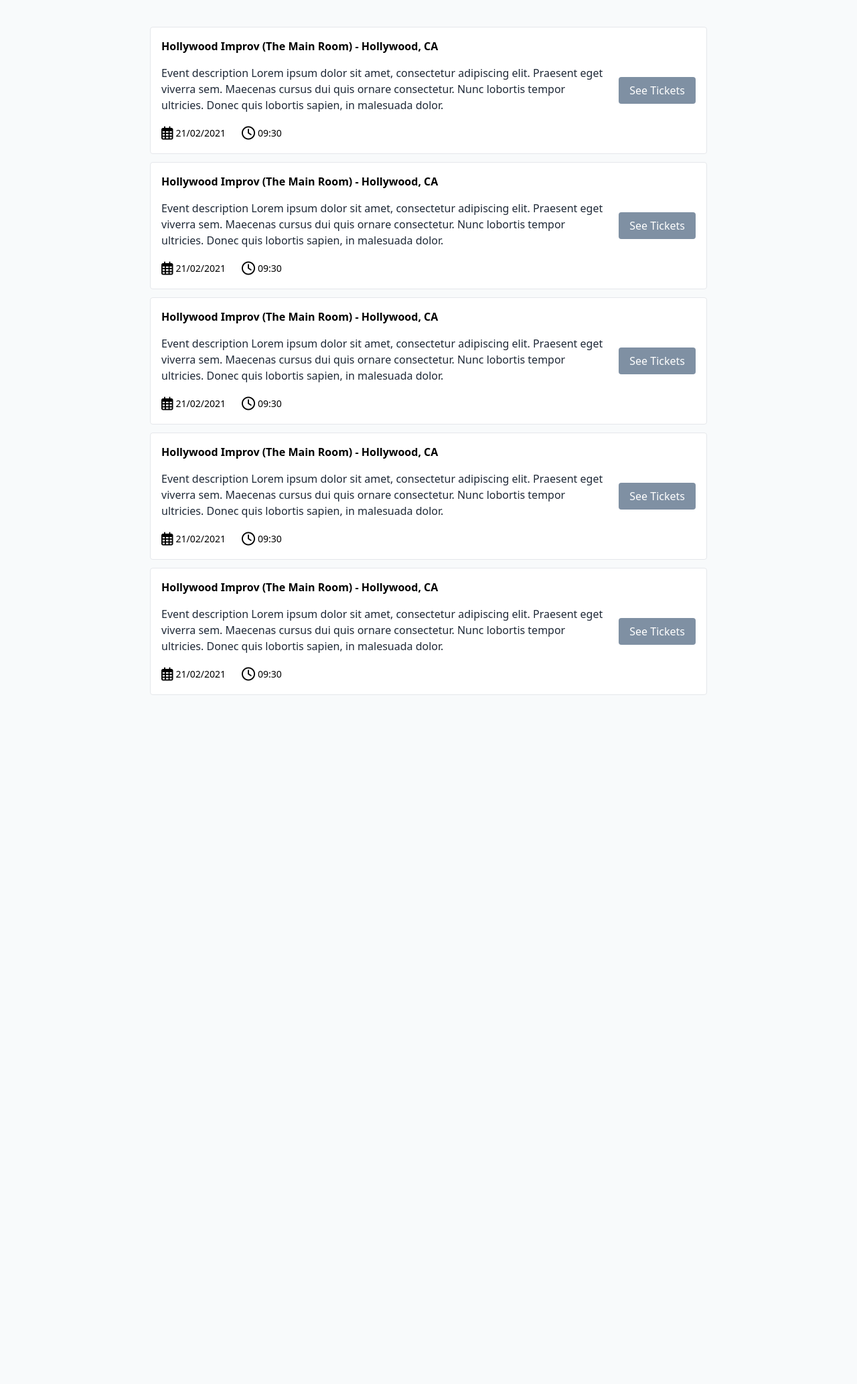
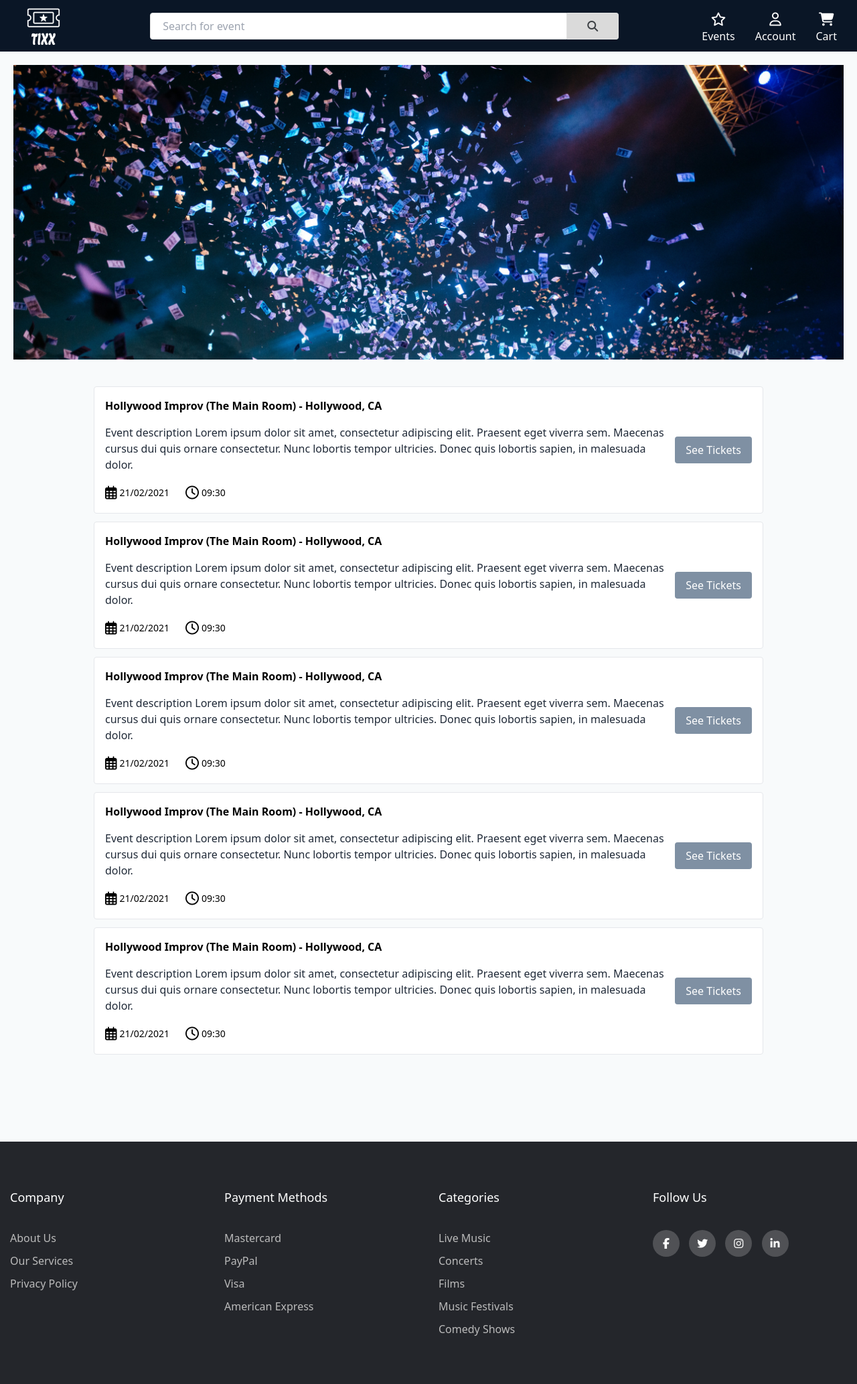
Before and after one commit to Middlesex-University-Mauritius/E-commerce-Website, a PHP site: page /home/index.php in a window 1280 px wide. Shown: the whole page at 67% size. Before the commit the page ends 1038 px from the top, so only its background shows below. Run offline with PHP 8.4, Linux system fonts and the light colour scheme; style sheets or scripts are compiled from the project's sources; some libraries are stand-ins or nearby versions.

Commit message:
chore: merge navbar, footer and banner

```diff
--- a/index.php
+++ b/home/index.php
@@ -8,19 +8,33 @@
   <script src="https://cdn.tailwindcss.com"></script>
   <script src="https://kit.fontawesome.com/f2f51db1ed.js" crossorigin="anonymous"></script>
   <script src="https://cdn.jsdelivr.net/npm/axios/dist/axios.min.js"></script>
-  <link rel="stylesheet" href="styles.css">
+  <link rel="stylesheet" href="../styles.css">
 
   <title>Document</title>
 </head>
 
-<body class="mx-56">
-  <div id="events" class="py-10 space-y-3">
+<body>
+  <?php
+    include_once "../includes/navbar.php";
+    navbar();
+  ?>
+
+  <div id="banner"></div>
+
+  <div class="wrapper">
+    <div id="events" class="py-10 space-y-3">
+    </div>
   </div>
+
+  <?php
+    include_once "../includes/footer.php";
+    footer();
+  ?>
 
   <script type="module">
     import {
       Event
-    } from "./includes/js/view/event.view.js"
+    } from "../includes/js/view/event.view.js"
     const events = document.getElementById("events");
 
     window.onload = async function() {
--- /dev/null
+++ b/includes/footer.php
@@ -0,0 +1,48 @@
+<?php
+
+function footer() {
+  echo <<<DEV
+    <footer class="footer">
+        <div class="container">
+            <div class="row">
+                <div class="footer-col">
+                    <h4>Company</h4>
+                    <ul>
+                        <li><a href="#">About Us</a></li>
+                        <li><a href="#">Our Services</a></li>
+                        <li><a href="#">Privacy Policy</a></li>
+                    </ul>
+                </div>
+                <div class="footer-col">
+                    <h4>Payment Methods</h4>
+                    <ul>
+                        <li><a href="#">Mastercard</a></li>
+                        <li><a href="#">PayPal</a></li>
+                        <li><a href="#">Visa</a></li>
+                        <li><a href="#">American Express</a></li>
+                    </ul>
+                </div>
+                <div class="footer-col">
+                    <h4>Categories</h4>
+                    <ul>
+                        <li><a href="#">Live Music</a></li>
+                        <li><a href="#">Concerts</a></li>
+                        <li><a href="#">Films</a></li>
+                        <li><a href="#">Music Festivals</a></li>
+                        <li><a href="#">Comedy shows</a></li>
+                    </ul>
+                </div>
+                <div class="footer-col">
+                    <h4>Follow Us</h4>
+                    <div class="social-links">
+                        <a href="#"><i class="fab fa-facebook-f"></i></a>
+                        <a href="#"><i class="fab fa-twitter"></i></a>
+                        <a href="#"><i class="fab fa-instagram"></i></a>
+                        <a href="#"><i class="fab fa-linkedin-in"></i></a>
+                    </div>
+                </div>
+            </div>
+        </div>
+    </footer>
+  DEV;
+}
--- /dev/null
+++ b/includes/navbar.php
@@ -0,0 +1,37 @@
+<?php
+
+function navbar() {
+  echo <<<DEV
+  <div class="nav">
+    <div class="logo">
+      <a href="/web/home/index.php"><img src="../includes/img/logo.png" alt="Tixx logo"></a>
+    </div>
+
+    <div class="search-box">
+      <input class="search-text" type="text" name="search-text" placeholder="Search for event">
+      <button><i class="fa fa-search"></i></button>
+    </div>
+
+    <ul class="nav-links">
+      <li>
+        <a href="#">
+          <i class="far fa-star"></i>
+          <span>Events</span>
+        </a>
+      </li>
+      <li>
+        <a href="/web/signin">
+          <i class="far fa-user"></i>
+          <span>Account</span>
+        </a>
+      </li>
+      <li>
+        <a href="/web/checkout">
+          <i class="fas fa-shopping-cart"></i>
+          <span>Cart</span>
+        </a>
+      </li>
+    </ul>
+  </div>
+  DEV;
+}
--- a/reservation/index.php
+++ b/reservation/index.php
@@ -13,6 +13,11 @@
 </head>
 
 <body id="body">
+  <?php
+    include_once "../includes/navbar.php";
+    navbar();
+  ?>
+
   <div class="flex flex-row-reverse" id="reservation">
     <div class="sidebar flex-1">
       <div class="tabs-container">
--- a/sass/index.scss
+++ b/sass/index.scss
@@ -13,3 +13,6 @@
 
 @import "venue.scss";
 @import "sidebar.scss";
+@import "navbar.scss";
+@import "footer.scss";
+@import "banner.scss";
--- a/sass/venue.scss
+++ b/sass/venue.scss
@@ -1,6 +1,7 @@
 .venue-container {
   background: none;
   overflow: scroll;
+  padding: 40px;
 
   .section {
     background: white;
--- a/styles.css
+++ b/styles.css
@@ -12,11 +12,19 @@
 }
 
 body {
-  background: #F8FAFB;
+  background: #f8fafb;
 }
 
-h1, h2, h3, h4, h5 {
+h1,
+h2,
+h3,
+h4,
+h5 {
   color: #414141;
+}
+
+.wrapper {
+  margin: 0px 140px;
 }
 
 .card {
@@ -103,6 +111,7 @@ p.error {
 .venue-container {
   background: none;
   overflow: scroll;
+  padding: 40px;
 }
 .venue-container .section {
   background: white;
@@ -185,4 +194,169 @@ p.error {
   border-top: 1px solid #DEDEDE;
 }
 
+.nav {
+  display: flex;
+  background-color: #0a1626;
+  text-align: right;
+  width: 100%;
+  display: flex;
+  justify-content: space-between;
+  color: white;
+  padding: 10px 30px;
+}
+.nav .search-box {
+  display: flex;
+  height: 40px;
+  margin: auto 0px;
+  width: 700px;
+}
+@media only screen and (max-width: 1095px) {
+  .nav .search-box {
+    width: 500px;
+  }
+}
+@media only screen and (max-width: 915px) {
+  .nav .search-box {
+    width: 400px;
+  }
+}
+.nav .search-box button {
+  background-color: #dadada;
+  border-radius: 0px 4px 4px 0px;
+  padding: 0px 30px;
+  border: 1px solid #e2e2e2;
+  border-left: 0px;
+}
+.nav .search-box button:hover {
+  background-color: #ebebeb;
+}
+.nav .search-box button i {
+  color: #3c4044;
+}
+.nav .search-box input {
+  border-radius: 4px 0px 0px 4px;
+}
+.nav .logo {
+  display: block;
+  height: 100%;
+}
+.nav ul.nav-links {
+  display: flex;
+  margin: auto 0px;
+}
+.nav ul.nav-links > * + * {
+  margin-left: 30px;
+}
+.nav ul.nav-links li {
+  text-align: center;
+  display: flex;
+}
+.nav ul.nav-links li i {
+  width: 100%;
+  padding: 8px 0px;
+  font-size: 20px;
+}
+.nav ul.nav-links li span {
+  display: block;
+  margin-top: -5px;
+}
+
+.container {
+  max-width: 1170px;
+  margin: auto;
+}
+.container .row {
+  display: flex;
+  flex-wrap: wrap;
+}
+.container ul {
+  list-style: none;
+}
+
+.footer {
+  margin-top: 90px;
+  background-color: #24262b;
+  padding: 70px 0;
+}
+
+.footer-col {
+  width: 25%;
+  padding: 0 15px;
+}
+.footer-col h4 {
+  font-size: 18px;
+  color: #ffffff;
+  text-transform: capitalize;
+  margin-bottom: 35px;
+  position: relative;
+}
+
+.footer-col ul li:not(:last-child) {
+  margin-bottom: 10px;
+}
+
+.footer-col ul li a {
+  font-size: 16px;
+  text-transform: capitalize;
+  color: #ffffff;
+  text-decoration: none;
+  font-weight: 300;
+  color: #bbbbbb;
+  display: block;
+  transition: all 0.3s ease;
+}
+.footer-col ul li a:hover {
+  color: #ffffff;
+  padding-left: 8px;
+}
+
+.footer-col .social-links a {
+  display: inline-block;
+  height: 40px;
+  width: 40px;
+  background-color: rgba(255, 255, 255, 0.2);
+  margin: 0 10px 10px 0;
+  text-align: center;
+  line-height: 40px;
+  border-radius: 50%;
+  color: #ffffff;
+  transition: all 0.5s ease;
+}
+.footer-col .social-links a:hover {
+  color: #24262b;
+  background-color: #ffffff;
+}
+
+/*responsive*/
+@media (max-width: 767px) {
+  .footer-col {
+    width: 50%;
+    margin-bottom: 30px;
+  }
+}
+@media (max-width: 574px) {
+  .footer-col {
+    width: 100%;
+  }
+}
+#banner {
+  height: 55vh;
+  margin-top: 20px;
+  margin-left: 20px;
+  margin-right: 20px;
+  background-image: url("./includes/img/concert.jpg");
+  background-repeat: no-repeat;
+  background-size: cover;
+}
+#banner .fas fa-th {
+  position: absolute;
+  top: 900px;
+  left: 40px;
+}
+#banner .fas fa-sort {
+  position: absolute;
+  top: 900px;
+  left: 60px;
+}
+
 /*# sourceMappingURL=styles.css.map */
```
Also changed, not shown: checkout/index.php (+13 -2 lines), checkout/js/index.js (+8 -1 lines), register/index.php (+11 -1 lines), sass/banner.scss (added, +20 -0 lines), sass/footer.scss (added, +87 -0 lines), sass/global.scss (+10 -2 lines), sass/navbar.scss (added, +75 -0 lines), signin/index.php (+11 -1 lines), home/events.php (renamed from events.php), includes/img/concert.jpg (added), includes/img/logo.png (added), 1 other file.
